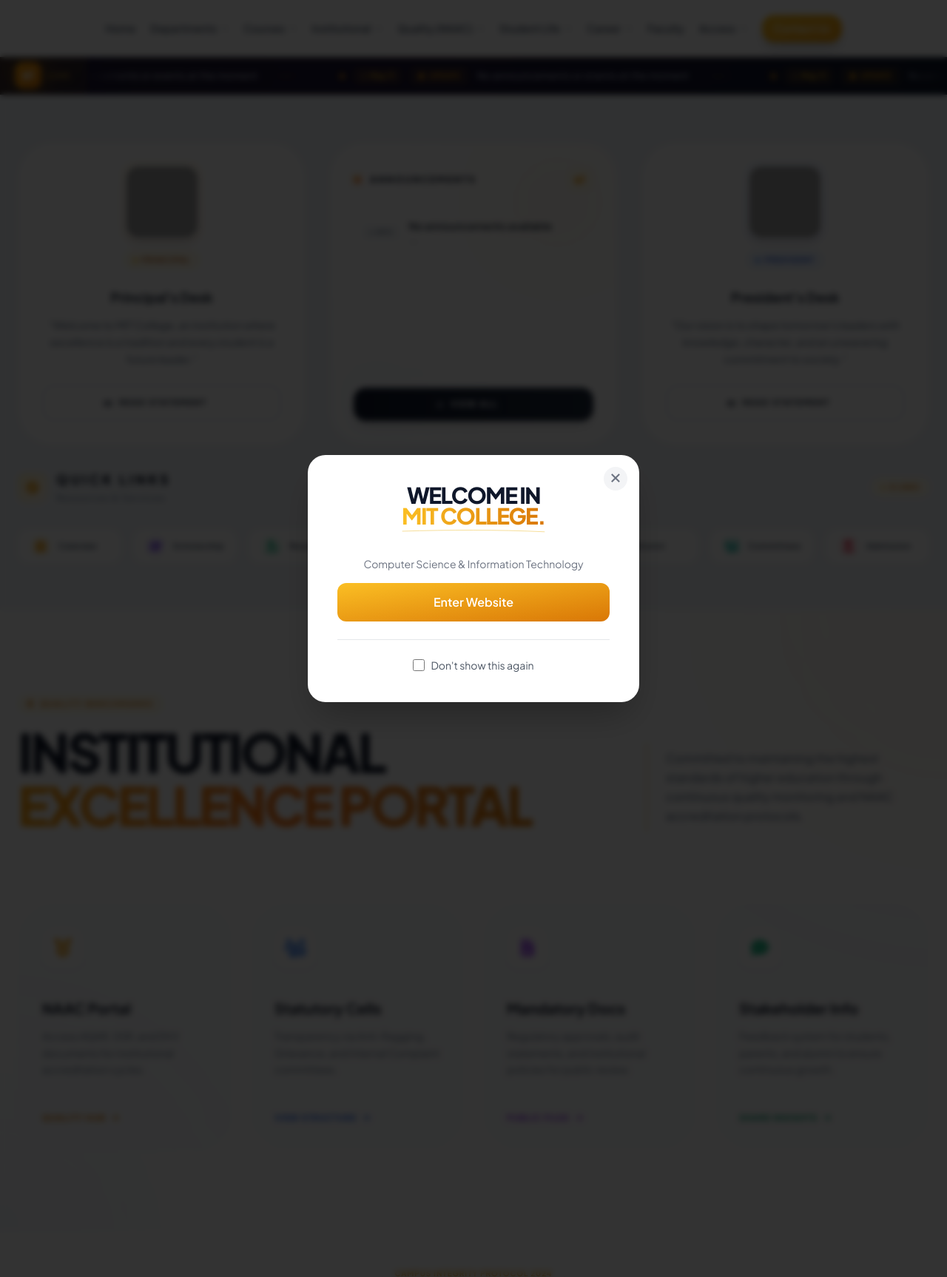
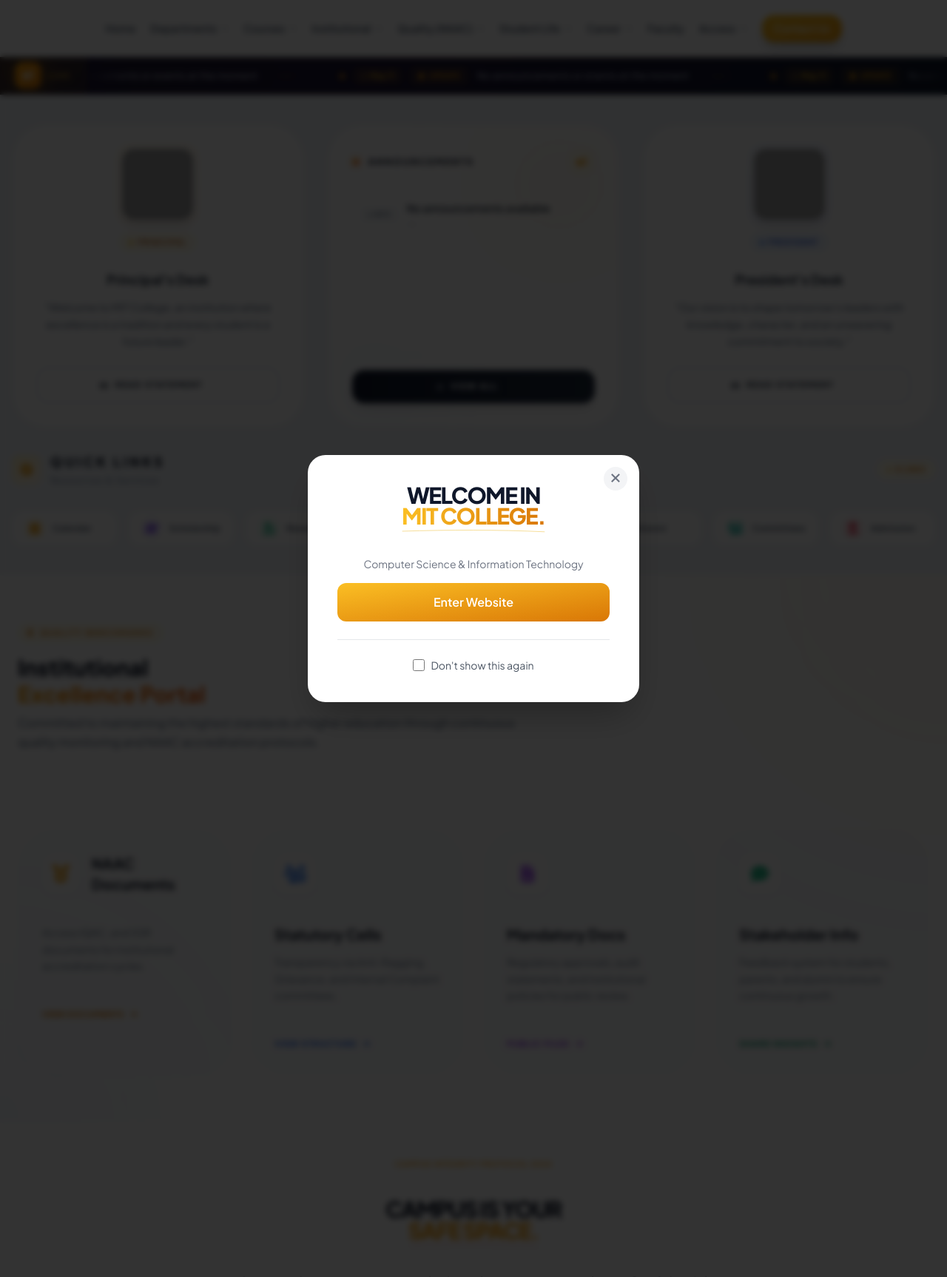
Before and after one commit to sonubhosle/vasmat, a PHP site: page /vasmat/ in a window 1280 px wide. Shown: the part 163-1889 px from the top of the page at 74% size. Run offline with PHP 8.4, Linux system fonts and the light colour scheme; data that the repository does not hold is empty; some libraries are stand-ins or nearby versions; grey boxes are pictures that could not be loaded.

Commit message:
minimal Changes

```diff
--- a/includes/home-section.php
+++ b/includes/home-section.php
@@ -5,7 +5,7 @@ include 'admin/includes/db.php';
 $announcements_result = $conn->query("SELECT * FROM announcements ORDER BY created_at DESC");
 ?>
 
-<section class="py-10 sm:py-16 px-4 sm:px-6  relative overflow-hidden bg-slate-100">
+<section class="py-10 px-4   relative overflow-hidden bg-slate-100">
     <!-- Dynamic Background Elements -->
 
     <div class="max-w-7xl mx-auto relative z-10">
@@ -282,24 +282,22 @@ $announcements_result = $conn->query("SELECT * FROM announcements ORDER BY creat
 <!-- ═══════════════════════════════════════════════
      NAAC & INSTITUTIONAL QUALITY SECTION
      ═══════════════════════════════════════════════ -->
-<section class="py-16 sm:py-28 bg-white relative overflow-hidden">
+<section class="py-16  bg-white relative overflow-hidden">
     <!-- Decorative background elements -->
     <div class="absolute top-0 right-0 w-[600px] h-[600px] bg-amber-500/5 blur-[120px] rounded-full translate-x-1/2 -translate-y-1/2"></div>
     <div class="absolute bottom-0 left-0 w-[400px] h-[400px] bg-blue-500/5 blur-[100px] rounded-full -translate-x-1/2 translate-y-1/2"></div>
 
-    <div class="max-w-7xl mx-auto px-6 relative z-10">
-        <div class="flex flex-col lg:flex-row items-start lg:items-end justify-between mb-16 sm:mb-24 gap-8">
+    <div class="w-full px-6  relative z-10">
+        <div class="flex flex-col  items-start    sm:mb-24">
             <div class="max-w-3xl">
                 <div class="inline-flex items-center gap-2 px-3 py-1 rounded-full bg-amber-50 border border-amber-100 text-amber-600 text-[10px] font-black uppercase tracking-[0.2em] mb-4">
                     <i class="fas fa-award"></i> Quality Benchmarks
                 </div>
-                <h2 class="text-4xl sm:text-7xl font-black text-slate-900 tracking-tighter leading-[0.85] uppercase">
-                    Institutional <br/>
-                    <span class="text-transparent bg-clip-text bg-gradient-to-r from-amber-500 via-orange-500 to-amber-600">Excellence Portal</span>
-                </h2>
+            <h2 class="text-3xl font-black text-slate-900 ">Institutional <br> <span class="text-transparent bg-clip-text bg-gradient-to-r from-amber-500 to-orange-600">Excellence Portal</span></h2>
+
             </div>
-            <div class="lg:max-w-sm">
-                <p class="text-slate-500 font-medium leading-relaxed border-l-4 border-amber-500/20 pl-6 py-2">
+            <div class="lg:max-w-2xl">
+                <p class="text-slate-500 font-medium leading-relaxed  py-2">
                     Committed to maintaining the highest standards of higher education through continuous quality monitoring and NAAC accreditation protocols.
                 </p>
             </div>
@@ -308,13 +306,15 @@ $announcements_result = $conn->query("SELECT * FROM announcements ORDER BY creat
         <div class="grid grid-cols-1 sm:grid-cols-2 lg:grid-cols-4 gap-6">
             <!-- NAAC Portal -->
             <div class="group bg-slate-50/50 rounded-[3rem] p-8 border border-slate-100 hover:bg-white hover:shadow-2xl hover:shadow-amber-500/10 hover:border-amber-200 transition-all duration-500">
-                <div class="w-14 h-14 bg-white rounded-2xl flex items-center justify-center shadow-sm border border-slate-100 mb-10 group-hover:scale-110 group-hover:rotate-3 transition-all duration-500">
+                 <div class="flex gap-4 ">
+                    <div class="w-14 h-14 bg-white rounded-2xl flex items-center justify-center shadow-sm border border-slate-100 mb-10  transition-all duration-500">
                     <i class="fas fa-medal text-2xl text-amber-500"></i>
                 </div>
-                <h3 class="text-xl font-bold text-slate-900 mb-3">NAAC Portal</h3>
-                <p class="text-sm text-slate-500 leading-relaxed mb-10">Access AQAR, SSR, and DVV documents for institutional accreditation cycles.</p>
-                <a href="naac.php" class="inline-flex items-center gap-2 text-[11px] font-black uppercase tracking-widest text-amber-600 hover:gap-4 transition-all duration-300">
-                    Quality Hub <i class="fas fa-arrow-right"></i>
+                <h3 class="text-xl font-bold text-slate-900 mb-3">NAAC Documents</h3>
+                 </div>
+                <p class="text-sm text-slate-500 leading-relaxed mb-10">Access IQAC, and SSR documents for institutional accreditation cycles.</p>
+                <a href="naac.php" class="inline-flex items-center gap-2 text-[11px] font-black uppercase tracking-wider   text-amber-600 hover:gap-4 transition-all duration-300">
+                    View Documents <i class="fas fa-arrow-right"></i>
                 </a>
             </div>
 
--- a/naac.php
+++ b/naac.php
@@ -1,6 +1,3 @@
-<?php include "includes/header.php"; ?>
-
-
 <?php include "includes/header.php"; ?>
 <?php include "admin/includes/db.php"; ?>
 
```
